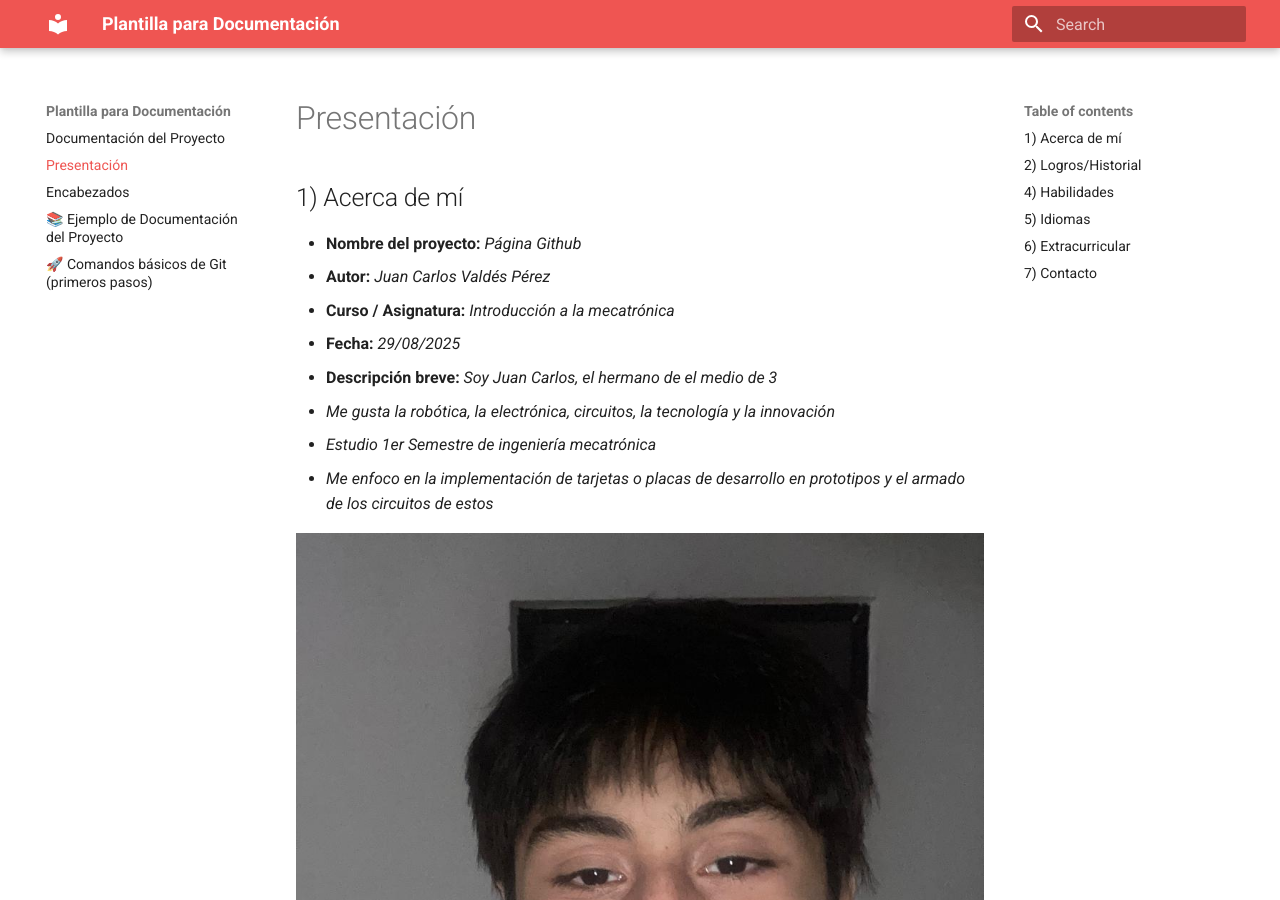
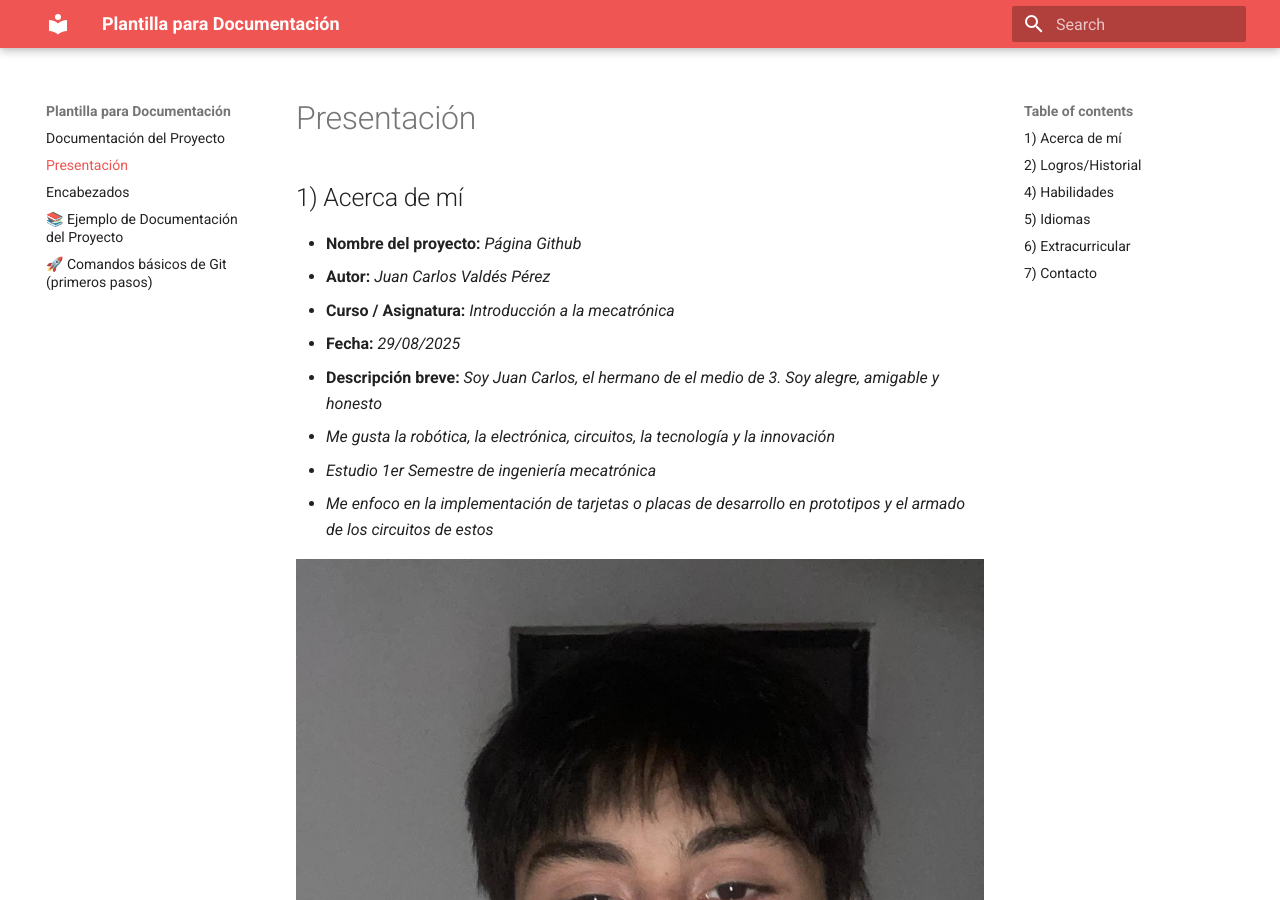
Before and after one commit to Juankashifu/Portafolio-Ibero, an MkDocs documentation site: the page built from docs/Presentación.md, in a window 1280 px wide and 900 px high. Built offline with MkDocs 1.6.1 and Material for MkDocs 9.7.7, drawn with Linux system fonts in a browser that asks for light colours.

Commit message:
Update Presentación.md

```diff
--- a/docs/Presentación.md
+++ b/docs/Presentación.md
@@ -4,7 +4,7 @@
 - **Autor:** _Juan Carlos Valdés Pérez_
 - **Curso / Asignatura:** _Introducción a la mecatrónica_
 - **Fecha:** _29/08/2025_
-- **Descripción breve:** _Soy Juan Carlos, el hermano de el medio de 3_
+- **Descripción breve:** _Soy Juan Carlos, el hermano de el medio de 3. Soy alegre, amigable y honesto_
 - _Me gusta la robótica, la electrónica, circuitos, la tecnología y la innovación_
 - _Estudio 1er Semestre de ingeniería mecatrónica_
 - _Me enfoco en la implementación de tarjetas o placas de desarrollo en prototipos y el armado de los circuitos de estos_
```
